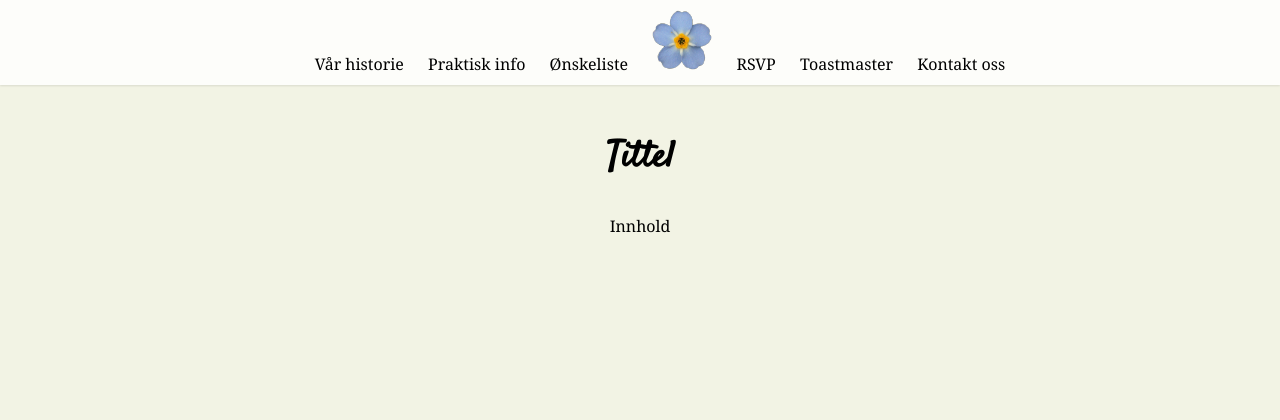
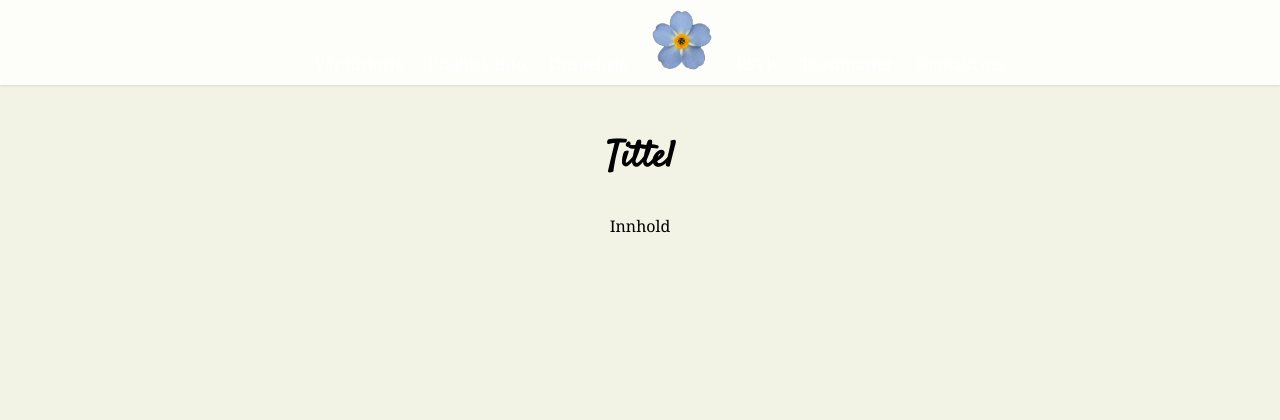
Before and after one commit to audungv/webtek16mack, a PHP site: page /mal.html in a window 1280 px wide. Shown: the top 420 px of the page. Run offline with PHP 8.4, Linux system fonts and the light colour scheme; some libraries are stand-ins or nearby versions.

Commit message:
La til en del nav.css og #nav på noen deler

```diff
--- a/public_html/hjemmeside/css/style.css
+++ b/public_html/hjemmeside/css/style.css
@@ -104,10 +104,16 @@ a:hover {
   display:block;
 }
 
-a{
+#nav a{
   color:white;
   text-decoration:none;
 }
+
+#nav a:hover{
+  text-decoration:none;
+  color: #B07500;
+}
+
 /*Kim #nav end*/
 
 section {
```
